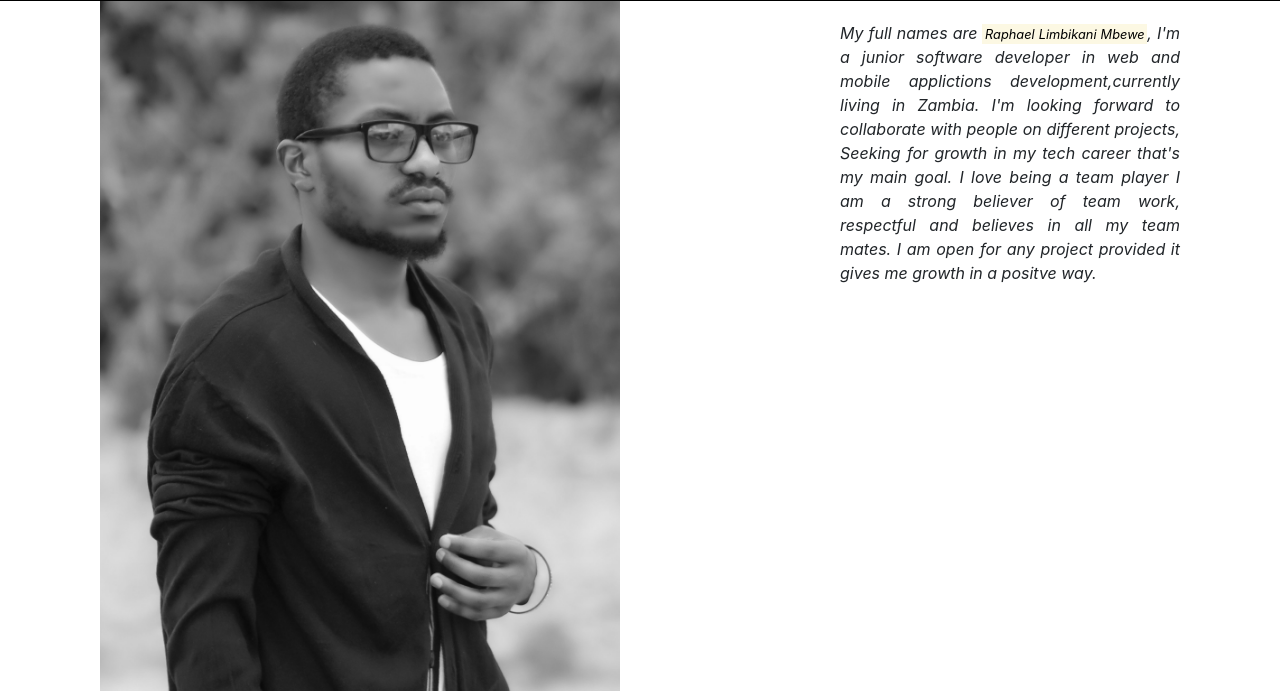
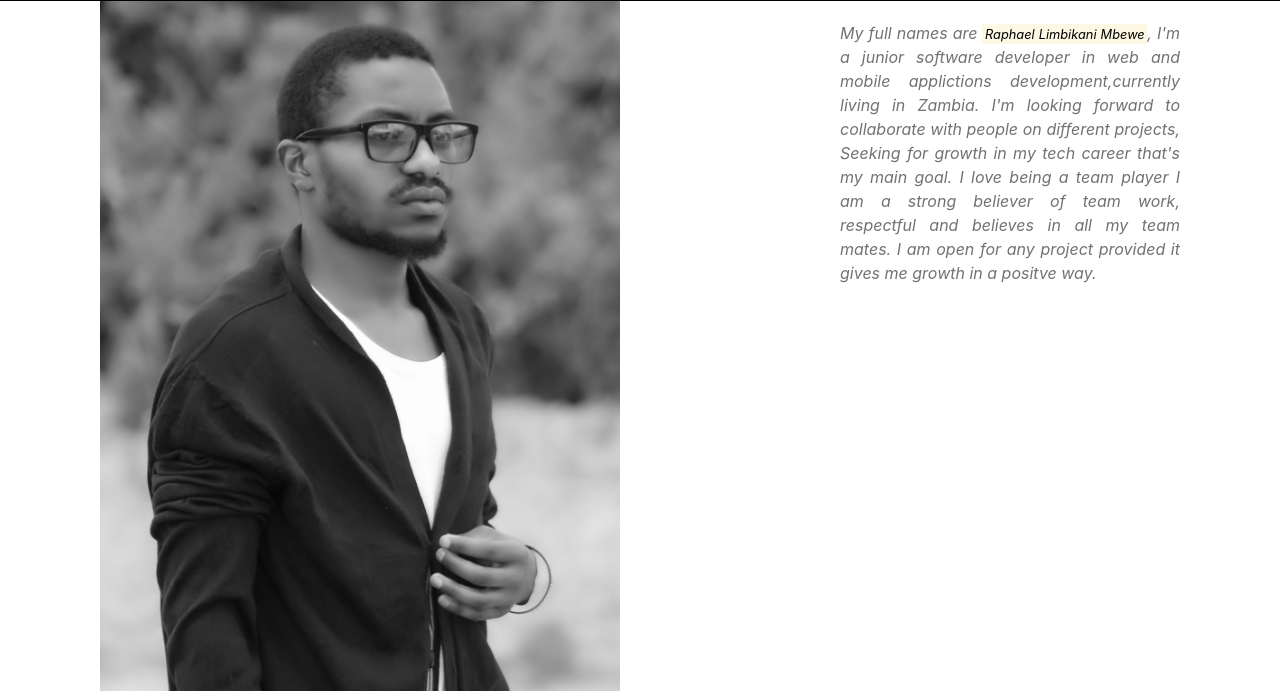
Before and after one commit to Raphaelmbewe/personal-portfolio, a plain HTML site: page index.html in a window 1280 px wide. Shown: the part 109-800 px from the top of the page. Drawn offline with nearby package versions, Linux system fonts and the light colour scheme.

Commit message:
changed color on about

```diff
--- a/index.html
+++ b/index.html
@@ -50,7 +50,7 @@
                 </div>
                 <div class="col-md-4">
                     <h3 class=" my-4 pt-5">About</h3>
-                    <p class="text-justify font-italic">
+                    <p class="text-justify font-italic color-about-me">
                        My full names are <small><mark>Raphael Limbikani Mbewe</mark></small>, I'm a junior software
                         developer in web and mobile applictions development,currently living in Zambia.
                         I'm looking forward to collaborate with people on different projects,
--- a/style.css
+++ b/style.css
@@ -64,3 +64,7 @@ i:hover{
   .greeting-text{
     font-family: 'Great Vibes', cursive;
   }
+
+  .color-about-me{
+      color: rgb(114, 114, 114);
+  }
```
